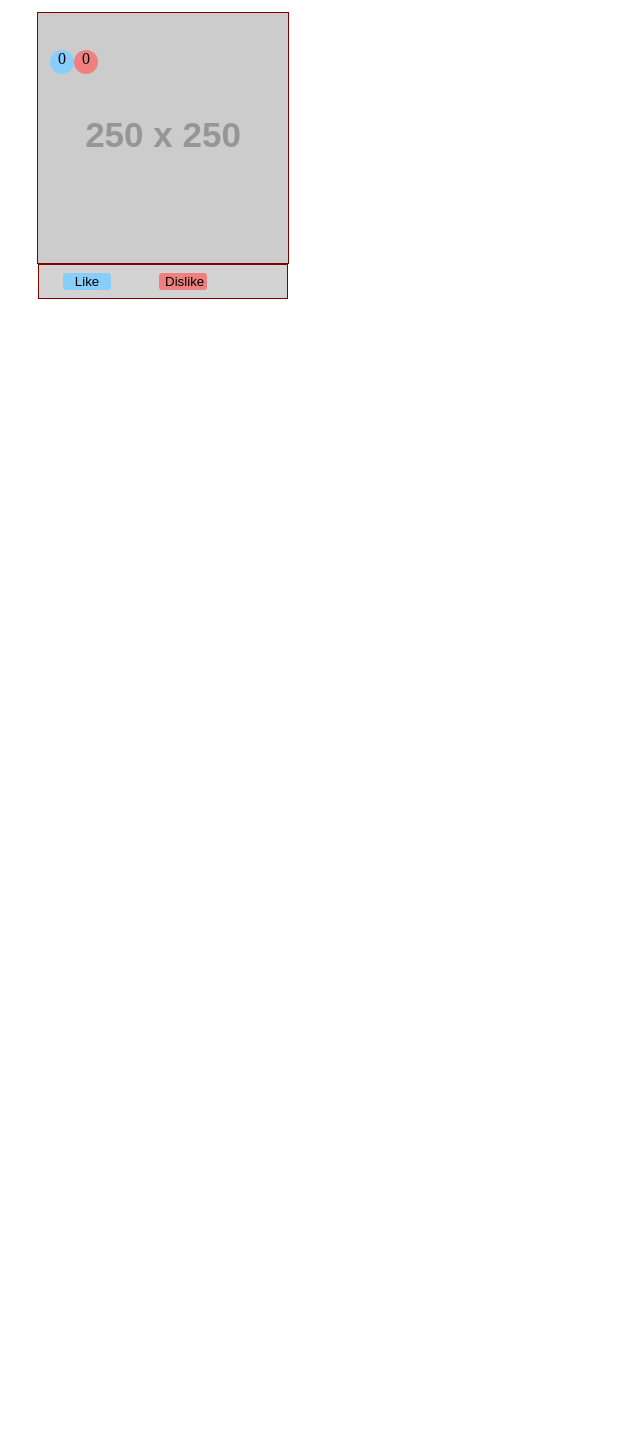
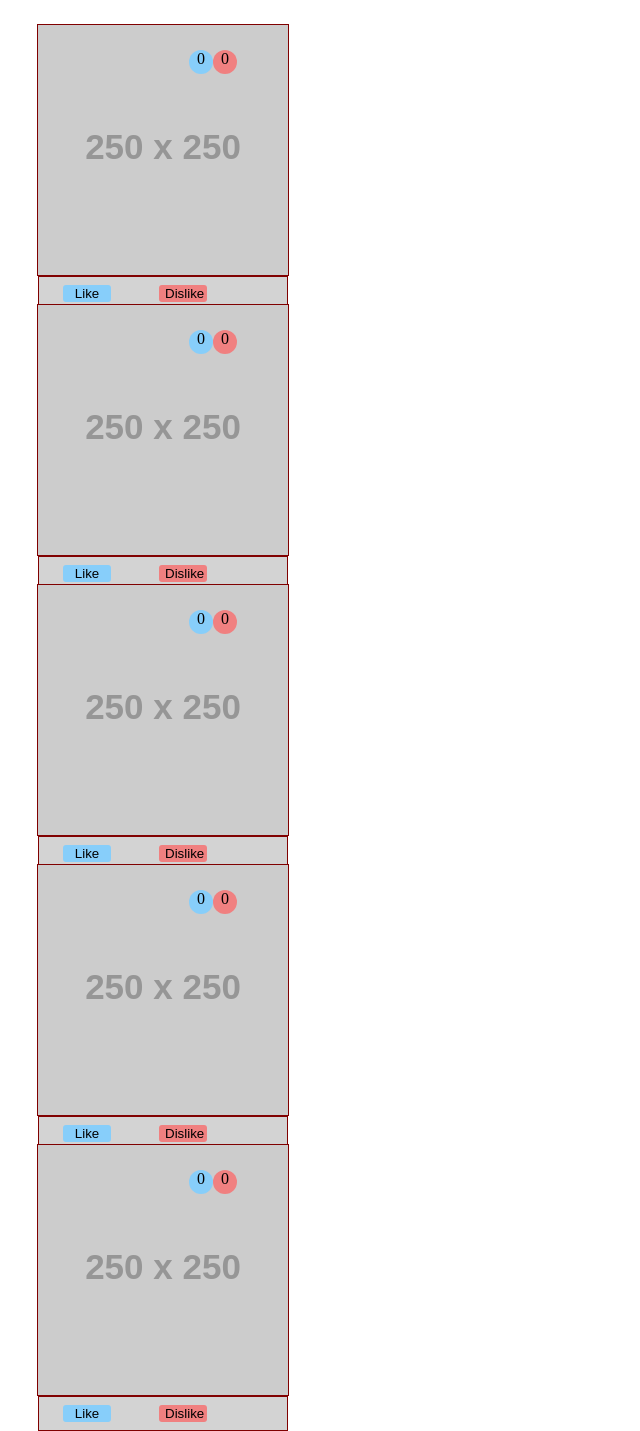
Before and after one commit to Bdemers1055/react-socialcard, a React (Create React App) app: page / in a window 1280 px wide. Shown: the whole page, without its empty margins (0-640 px from the left). Before the commit the page ends 800 px from the top, so only its background shows below. Built offline with nearby package versions, Linux system fonts and the light colour scheme.

Commit message:
changed absolute to relative positioning for the card

```diff
--- a/src/App.js
+++ b/src/App.js
@@ -7,6 +7,10 @@ class App extends Component {
     return (
       <div>
         <SocialCard />
+        <SocialCard />
+        <SocialCard />
+        <SocialCard />
+        <SocialCard />
       </div>
     );
   }
--- a/src/SocialCard.css
+++ b/src/SocialCard.css
@@ -16,7 +16,7 @@
 }
 
 .SocialCard-summary{
-    position: absolute;
+    position: relative;
     top: 50px;
     left: 50px;
 }
```
